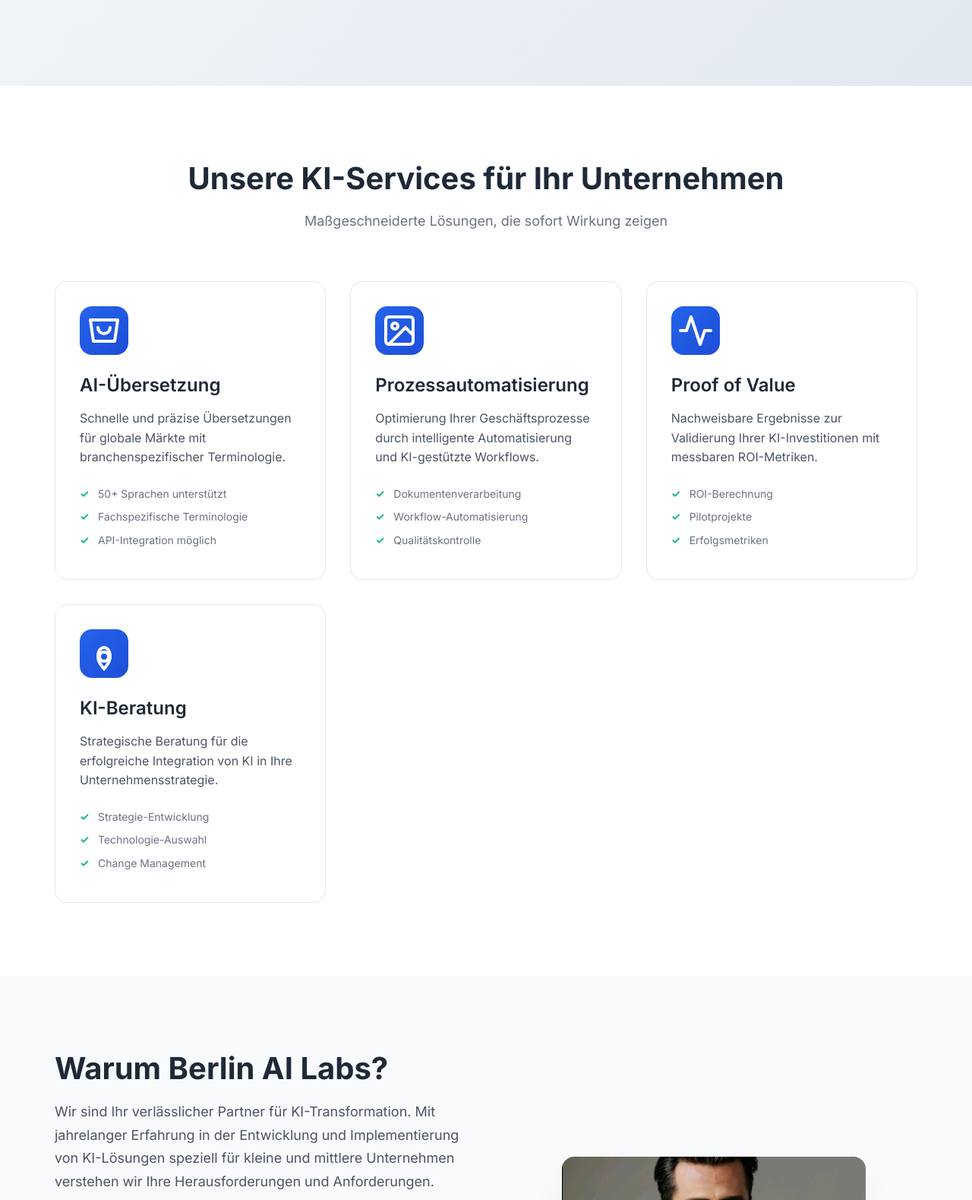
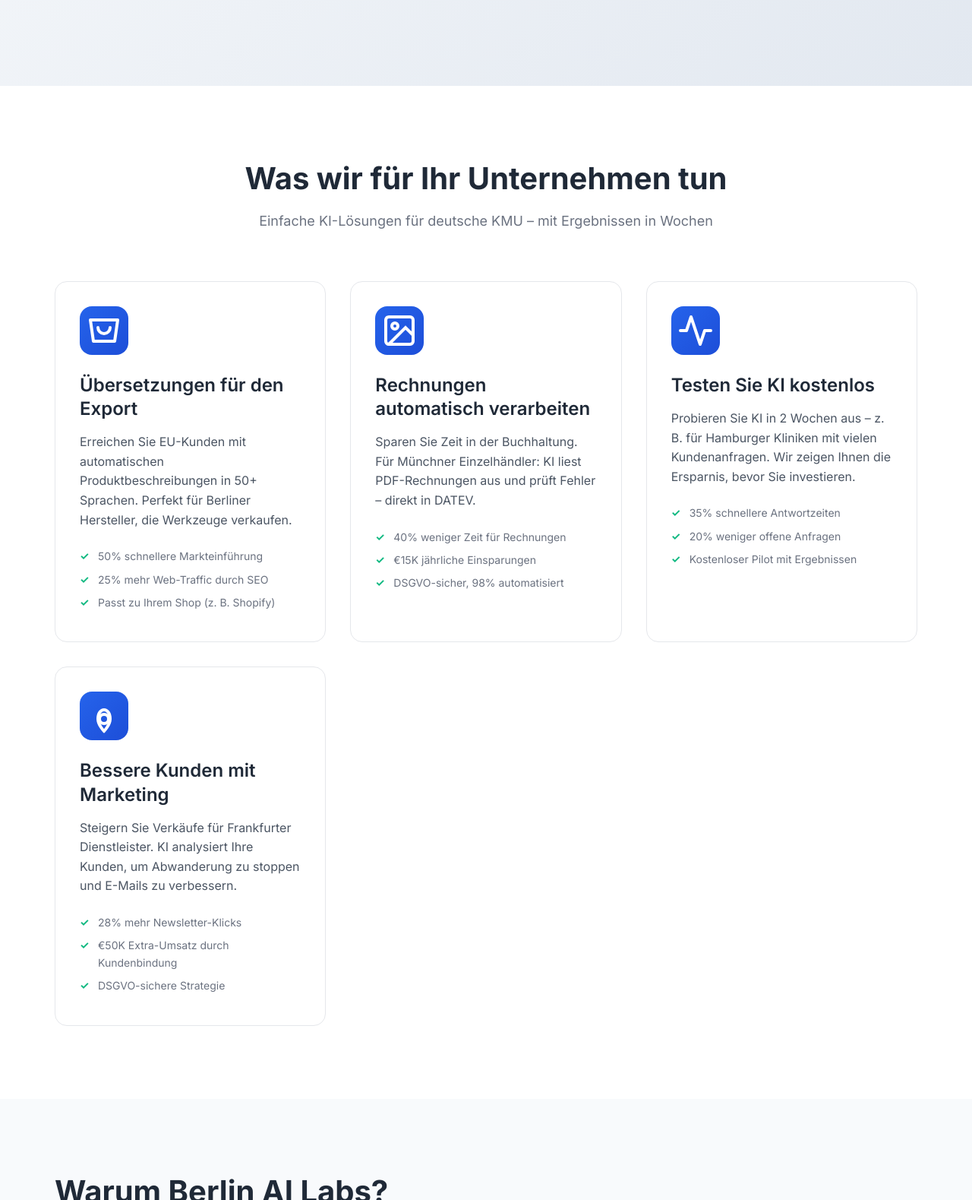
Before and after one commit to yogami/BerlinAILabsSite, a plain HTML site: page index.html in a window 1280 px wide. Shown: the part 687-2266 px from the top of the page at 76% size. Drawn offline with Linux system fonts and the light colour scheme.

Commit message:
Update index.html updated customer focused

```diff
--- a/index.html
+++ b/index.html
@@ -4,7 +4,7 @@
     <meta charset="UTF-8">
     <meta name="viewport" content="width=device-width, initial-scale=1.0">
     <title>Berlin AI Labs - Effiziente KI-Lösungen für KMU</title>
-    <meta name="description" content="Spezialisiert auf KI-Lösungen für kleine und mittlere Unternehmen. Zeit sparen, Kosten reduzieren, Compliance sicherstellen.">
+    <meta name="description" content="Einfache KI-Lösungen für KMU, um Zeit und Kosten zu sparen. Automatisieren Sie Rechnungen, Übersetzungen oder Kundenanfragen – DSGVO-sicher.">
     <link rel="icon" type="image/svg+xml" href="favicon.svg">
     <link rel="preconnect" href="https://fonts.googleapis.com">
     <link rel="preconnect" href="https://fonts.gstatic.com" crossorigin>
@@ -23,7 +23,7 @@
                 <a href="#services" class="nav-link">Services</a>
                 <a href="#about" class="nav-link">Über uns</a>
                 <a href="#testimonials" class="nav-link">Referenzen</a>
-                <a href="#case-studies" class="nav-link">Fallsstudien</a>
+                <a href="#case-studies" class="nav-link">Fallstudien</a>
                 <a href="#contact" class="nav-link">Kontakt</a>
                 <a href="#contact" class="nav-cta">Kostenloses Erstgespräch</a>
             </div>
@@ -39,14 +39,13 @@
     <section class="hero">
         <div class="container">
             <div class="hero-content">
-                <h1 class="hero-title">Effiziente KI-Lösungen für KMU</h1>
+                <h1 class="hero-title">KI, die Ihre Arbeit erleichtert</h1>
                 <p class="hero-subtitle">
-                    Sparen Sie Zeit, reduzieren Sie Kosten und stellen Sie Compliance sicher.
-                    Wir entwickeln maßgeschneiderte KI-Lösungen, die Ihre Geschäftsprozesse
-                    revolutionieren und Ihrem Unternehmen echten Mehrwert bieten.
+                    Wir helfen kleinen und mittleren Unternehmen, Zeit und Geld zu sparen.
+                    Unsere einfachen KI-Lösungen automatisieren Ihre täglichen Aufgaben – wie Rechnungen, Übersetzungen oder Kundenanfragen – und sind DSGVO-sicher.
                 </p>
                 <div class="hero-cta">
-                    <a href="#contact" class="btn btn-primary">Kostenloses Erstgespräch vereinbaren</a>
+                    <a href="#contact" class="btn btn-primary">Kostenloses Erstgespräch buchen</a>
                     <a href="n8ncaseStudy.html" class="btn btn-secondary">Lead-Management Fallstudie</a>
                 </div>
                 <div class="hero-stats">
@@ -71,9 +70,9 @@
     <section class="services" id="services">
         <div class="container">
             <div class="section-header">
-                <h2 class="section-title">Unsere KI-Services für Ihr Unternehmen</h2>
+                <h2 class="section-title">Was wir für Ihr Unternehmen tun</h2>
                 <p class="section-subtitle">
-                    Maßgeschneiderte Lösungen, die sofort Wirkung zeigen
+                    Einfache KI-Lösungen für deutsche KMU – mit Ergebnissen in Wochen
                 </p>
             </div>
             <div class="services-grid">
@@ -84,14 +83,14 @@
                             <path d="M16 10C16 12.2091 14.2091 14 12 14C9.79086 14 8 12.2091 8 10" stroke="currentColor" stroke-width="2" stroke-linecap="round" stroke-linejoin="round"/>
                         </svg>
                     </div>
-                    <h3 class="service-title">AI-Übersetzung</h3>
+                    <h3 class="service-title">Übersetzungen für den Export</h3>
                     <p class="service-description">
-                        Schnelle und präzise Übersetzungen für globale Märkte mit branchenspezifischer Terminologie.
+                        Erreichen Sie EU-Kunden mit automatischen Produktbeschreibungen in 50+ Sprachen. Perfekt für Berliner Hersteller, die Werkzeuge verkaufen.
                     </p>
                     <ul class="service-features">
-                        <li>50+ Sprachen unterstützt</li>
-                        <li>Fachspezifische Terminologie</li>
-                        <li>API-Integration möglich</li>
+                        <li>50% schnellere Markteinführung</li>
+                        <li>25% mehr Web-Traffic durch SEO</li>
+                        <li>Passt zu Ihrem Shop (z. B. Shopify)</li>
                     </ul>
                 </div>
 
@@ -103,14 +102,14 @@
                             <path d="M21 15L16 10L5 21" stroke="currentColor" stroke-width="2"/>
                         </svg>
                     </div>
-                    <h3 class="service-title">Prozessautomatisierung</h3>
+                    <h3 class="service-title">Rechnungen automatisch verarbeiten</h3>
                     <p class="service-description">
-                        Optimierung Ihrer Geschäftsprozesse durch intelligente Automatisierung und KI-gestützte Workflows.
+                        Sparen Sie Zeit in der Buchhaltung. Für Münchner Einzelhändler: KI liest PDF-Rechnungen aus und prüft Fehler – direkt in DATEV.
                     </p>
                     <ul class="service-features">
-                        <li>Dokumentenverarbeitung</li>
-                        <li>Workflow-Automatisierung</li>
-                        <li>Qualitätskontrolle</li>
+                        <li>40% weniger Zeit für Rechnungen</li>
+                        <li>€15K jährliche Einsparungen</li>
+                        <li>DSGVO-sicher, 98% automatisiert</li>
                     </ul>
                 </div>
 
@@ -120,14 +119,14 @@
                             <path d="M22 12H18L15 21L9 3L6 12H2" stroke="currentColor" stroke-width="2" stroke-linecap="round" stroke-linejoin="round"/>
                         </svg>
                     </div>
-                    <h3 class="service-title">Proof of Value</h3>
+                    <h3 class="service-title">Testen Sie KI kostenlos</h3>
                     <p class="service-description">
-                        Nachweisbare Ergebnisse zur Validierung Ihrer KI-Investitionen mit messbaren ROI-Metriken.
+                        Probieren Sie KI in 2 Wochen aus – z. B. für Hamburger Kliniken mit vielen Kundenanfragen. Wir zeigen Ihnen die Ersparnis, bevor Sie investieren.
                     </p>
                     <ul class="service-features">
-                        <li>ROI-Berechnung</li>
-                        <li>Pilotprojekte</li>
-                        <li>Erfolgsmetriken</li>
+                        <li>35% schnellere Antwortzeiten</li>
+                        <li>20% weniger offene Anfragen</li>
+                        <li>Kostenloser Pilot mit Ergebnissen</li>
                     </ul>
                 </div>
 
@@ -138,14 +137,14 @@
                             <circle cx="12" cy="14" r="3" stroke="currentColor" stroke-width="2"/>
                         </svg>
                     </div>
-                    <h3 class="service-title">KI-Beratung</h3>
+                    <h3 class="service-title">Bessere Kunden mit Marketing</h3>
                     <p class="service-description">
-                        Strategische Beratung für die erfolgreiche Integration von KI in Ihre Unternehmensstrategie.
+                        Steigern Sie Verkäufe für Frankfurter Dienstleister. KI analysiert Ihre Kunden, um Abwanderung zu stoppen und E-Mails zu verbessern.
                     </p>
                     <ul class="service-features">
-                        <li>Strategie-Entwicklung</li>
-                        <li>Technologie-Auswahl</li>
-                        <li>Change Management</li>
+                        <li>28% mehr Newsletter-Klicks</li>
+                        <li>€50K Extra-Umsatz durch Kundenbindung</li>
+                        <li>DSGVO-sichere Strategie</li>
                     </ul>
                 </div>
             </div>
@@ -159,14 +158,12 @@
                 <div class="about-text">
                     <h2 class="section-title">Warum Berlin AI Labs?</h2>
                     <p class="about-description">
-                        Wir sind Ihr verlässlicher Partner für KI-Transformation. Mit jahrelanger Erfahrung
-                        in der Entwicklung und Implementierung von KI-Lösungen speziell für kleine und
-                        mittlere Unternehmen verstehen wir Ihre Herausforderungen und Anforderungen.
+                        Wir machen KI einfach und nützlich für KMU. Unsere Lösungen sparen Ihnen Zeit und Geld, indem wir Ihre täglichen Aufgaben automatisieren – mit klaren Ergebnissen und höchstem Datenschutz.
                     </p>
                     <div class="about-values">
                         <div class="value">
                             <h4>Einfachheit</h4>
-                            <p>Komplexe KI-Technologien, einfach erklärt und implementiert.</p>
+                            <p>KI-Lösungen, die jeder versteht und sofort nutzen kann.</p>
                         </div>
                         <div class="value">
                             <h4>Datenschutz</h4>
@@ -190,14 +187,13 @@
         <div class="container">
             <div class="section-header">
                 <h2 class="section-title">Was unsere Kunden sagen</h2>
-                <p class="section-subtitle">Erfolgsgeschichten aus der Praxis</p>
+                <p class="section-subtitle">Echte Erfolge von Unternehmen wie Ihrem</p>
             </div>
             <div class="testimonials-grid">
                 <div class="testimonial-card">
                     <div class="testimonial-content">
                         <p class="testimonial-text">
-                            "Dank Berlin AI Labs konnten wir unsere Unterrichtseffizienz um 40% steigern.
-                            Die AIVoiceTranslator-Lösung hat unseren Unterricht revolutioniert."
+                            "Berlin AI Labs hat unseren Unterricht um 40% effizienter gemacht. Die Übersetzungslösung spart uns Zeit und begeistert unsere Schüler."
                         </p>
                         <div class="testimonial-author">
                             <div class="author-info">
@@ -211,8 +207,7 @@
                 <div class="testimonial-card">
                     <div class="testimonial-content">
                         <p class="testimonial-text">
-                            "Die n8n-Automatisierung hat unsere Lead-Verarbeitung um 75% beschleunigt.
-                            Ein Wochenende-Implementierung mit messbaren Ergebnissen."
+                            "Unsere Leads werden jetzt in Minuten bearbeitet, nicht Stunden. Berlin AI Labs hat uns €8K pro Jahr gespart – in nur einem Wochenende."
                         </p>
                         <div class="testimonial-author">
                             <div class="author-info">
@@ -222,16 +217,14 @@
                         </div>
                     </div>
                 </div>
-
-
             </div>
 
             <!-- Case Study CTAs -->
             <section id="case-studies">
-                <div  style="text-align: center; margin: 3rem 0;">
+                <div style="text-align: center; margin: 3rem 0;">
                     <a href="AIvoiceTranslator.html" class="btn btn-secondary" style="margin-right: 1rem;">Sprachschule Fallstudie</a>
                     <a href="n8ncaseStudy.html" class="btn btn-secondary" style="margin-right: 1rem;">Lead-Management Fallstudie</a>
-                    <a href="#contact" class="btn btn-primary">Ähnliche Ergebnisse erzielen</a>
+                    <a href="#contact" class="btn btn-primary">Kostenloses Erstgespräch buchen</a>
                 </div>
             </section>
 
@@ -262,10 +255,9 @@
         <div class="container">
             <div class="contact-content">
                 <div class="contact-info">
-                    <h2 class="section-title">Bereit für Ihre KI-Transformation?</h2>
+                    <h2 class="section-title">Lassen Sie uns Ihre Kosten senken</h2>
                     <p class="contact-description">
-                        Lassen Sie uns gemeinsam herausfinden, wie KI Ihr Unternehmen voranbringen kann.
-                        Kostenloses Erstgespräch - unverbindlich und maßgeschneidert für Ihre Anforderungen.
+                        Sprechen Sie mit uns – kostenlos und unverbindlich. In 30 Minuten zeigen wir Ihnen, wie KI Ihre Arbeit erleichtert. Rufen Sie an oder buchen Sie einen Termin!
                     </p>
 
                     <div class="contact-methods">
@@ -288,10 +280,10 @@
                                     <path d="M22 16.92V19.92C22 20.52 21.39 21 20.72 21C9.28 21 0 11.72 0 0.28C0 -0.39 0.48 -1 1.08 -1H4.08C4.68 -1 5.08 -0.39 5.08 0.28C5.08 3.28 5.78 6.18 7.08 8.78C7.38 9.38 7.28 10.08 6.78 10.58L5.08 12.28C6.68 15.68 9.32 18.32 12.72 19.92L14.42 18.22C14.92 17.72 15.62 17.62 16.22 17.92C18.82 19.22 21.72 19.92 24.72 19.92C25.39 19.92 26 20.51 26 21.11Z" stroke="currentColor" stroke-width="2"/>
                                 </svg>
                             </div>
-                            <!--<div>
+                            <div>
                                 <h4>Telefon</h4>
-                                <a href="tel:+4930123456789">+49 30 123 456 789</a>
-                            </div>-->
+                                <a href="tel:+493012345678">+49 30 123 456 78</a>
+                            </div>
                         </div>
 
                         <div class="contact-method">
@@ -309,7 +301,7 @@
                     </div>
 
                     <div class="contact-cta">
-                        <a href="#" class="btn btn-primary" onclick="openCalendly()">Termin vereinbaren</a>
+                        <a href="#" class="btn btn-primary" onclick="openCalendly()">Termin buchen</a>
                     </div>
                 </div>
 
@@ -331,19 +323,15 @@
                                 <label for="email">E-Mail *</label>
                                 <input type="email" id="email" name="email" required>
                             </div>
-                            <!--<div class="form-group">
-                                <label for="phone">Telefon</label>
-                                <input type="tel" id="phone" name="phone">
-                            </div>-->
                         </div>
                         <div class="form-group">
                             <label for="interest">Interesse</label>
                             <select id="interest" name="interest">
                                 <option value="">Bitte wählen...</option>
-                                <option value="ai-translation">AI-Übersetzung</option>
-                                <option value="automation">Prozessautomatisierung</option>
-                                <option value="proof-of-value">Proof of Value</option>
-                                <option value="consulting">KI-Beratung</option>
+                                <option value="ai-translation">Übersetzungen für den Export</option>
+                                <option value="automation">Rechnungen automatisch verarbeiten</option>
+                                <option value="proof-of-value">Testen Sie KI kostenlos</option>
+                                <option value="consulting">Bessere Kunden mit Marketing</option>
                                 <option value="other">Sonstiges</option>
                             </select>
                         </div>
@@ -375,17 +363,16 @@
                         <span class="logo-text">Berlin AI Labs</span>
                     </div>
                     <p class="footer-description">
-                        Effiziente KI-Lösungen für kleine und mittlere Unternehmen.
-                        Zeit sparen, Kosten reduzieren, Erfolg maximieren.
+                        Einfache KI-Lösungen für KMU. Sparen Sie Zeit, reduzieren Sie Kosten und steigern Sie Ihren Erfolg – alles DSGVO-sicher.
                     </p>
                 </div>
                 <div class="footer-section">
                     <h4>Services</h4>
                     <ul class="footer-links">
-                        <li><a href="#services">AI-Übersetzung</a></li>
-                        <li><a href="#services">Prozessautomatisierung</a></li>
-                        <li><a href="#services">Proof of Value</a></li>
-                        <li><a href="#services">KI-Beratung</a></li>
+                        <li><a href="#services">Übersetzungen für den Export</a></li>
+                        <li><a href="#services">Rechnungen automatisch verarbeiten</a></li>
+                        <li><a href="#services">Testen Sie KI kostenlos</a></li>
+                        <li><a href="#services">Bessere Kunden mit Marketing</a></li>
                     </ul>
                 </div>
                 <div class="footer-section">
@@ -393,8 +380,8 @@
                     <ul class="footer-links">
                         <li><a href="#about">Über uns</a></li>
                         <li><a href="#testimonials">Referenzen</a></li>
-                        <li><a href="AIVoiceTranslator.html">AIVoiceTranslator</a></li>
-                        <li><a href="n8ncaseStudy.html">n8n Automatisierung</a></li>
+                        <li><a href="AIVoiceTranslator.html">Sprachschule Fallstudie</a></li>
+                        <li><a href="n8ncaseStudy.html">Lead-Management Fallstudie</a></li>
                         <li><a href="#contact">Kontakt</a></li>
                         <li><a href="impressum.html">Impressum</a></li>
                     </ul>
@@ -402,8 +389,8 @@
                 <div class="footer-section">
                     <h4>Kontakt</h4>
                     <ul class="footer-contact">
-                        <li>sales@berlinailabs.de</li>
-                        <!--<li>+49 30 123 456 789</li>-->
+                        <li><a href="mailto:sales@berlinailabs.de">sales@berlinailabs.de</a></li>
+                        <li><a href="tel:+493012345678">+49 30 123 456 78</a></li>
                         <li>Berlin, Deutschland</li>
                     </ul>
                 </div>
```
